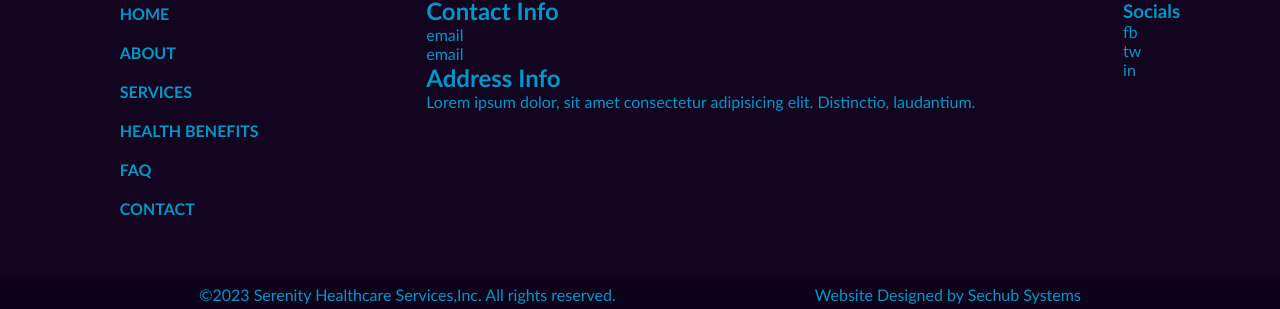
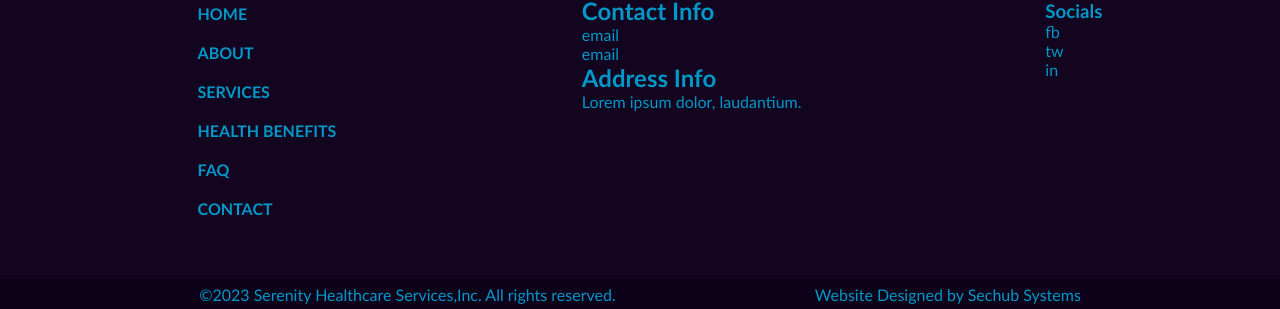
Before and after one commit to SECHUBSYSTEM/serenity-template, a plain HTML site: page health.html in a window 1280 px wide. Shown: the part 1058-1367 px from the top of the page. Drawn offline with Linux system fonts and the light colour scheme.

Commit message:
Update health.html

```diff
--- a/health.html
+++ b/health.html
@@ -119,7 +119,7 @@
                     <p>email</p>
                     <p>email</p>
                     <h2>Address Info</h2>
-                    <p>Lorem ipsum dolor, sit amet consectetur adipisicing elit. Distinctio, laudantium.</p>
+                    <p>Lorem ipsum dolor, laudantium.</p>
                 </div>
                 <div class="column3">
                     <h3>Socials</h3>
```
